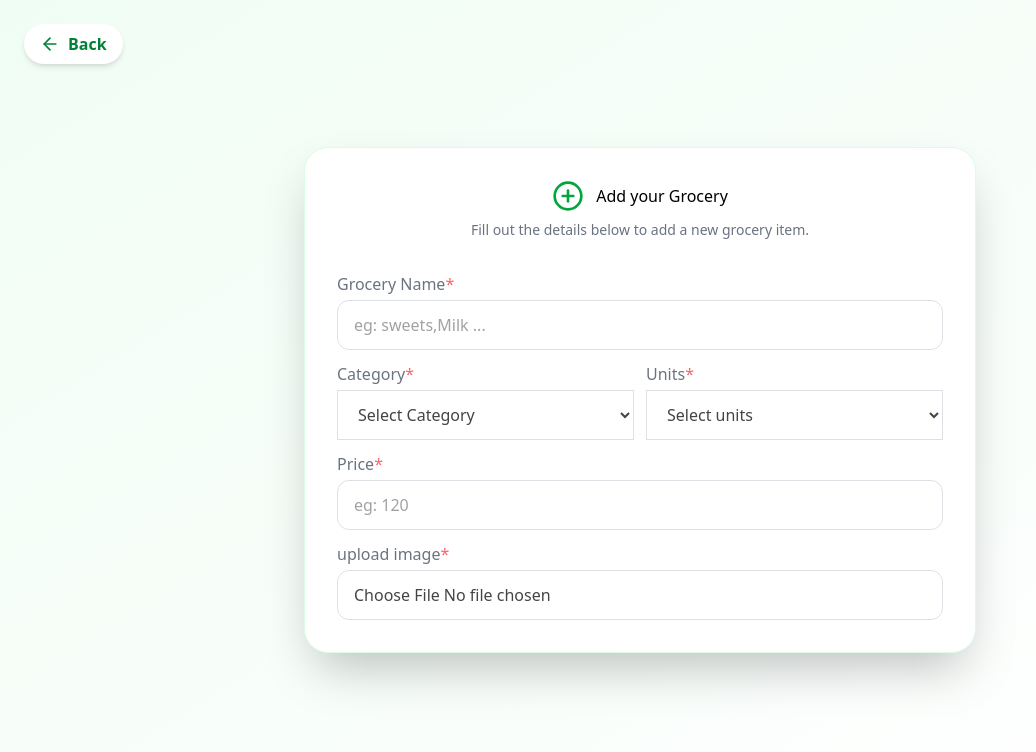
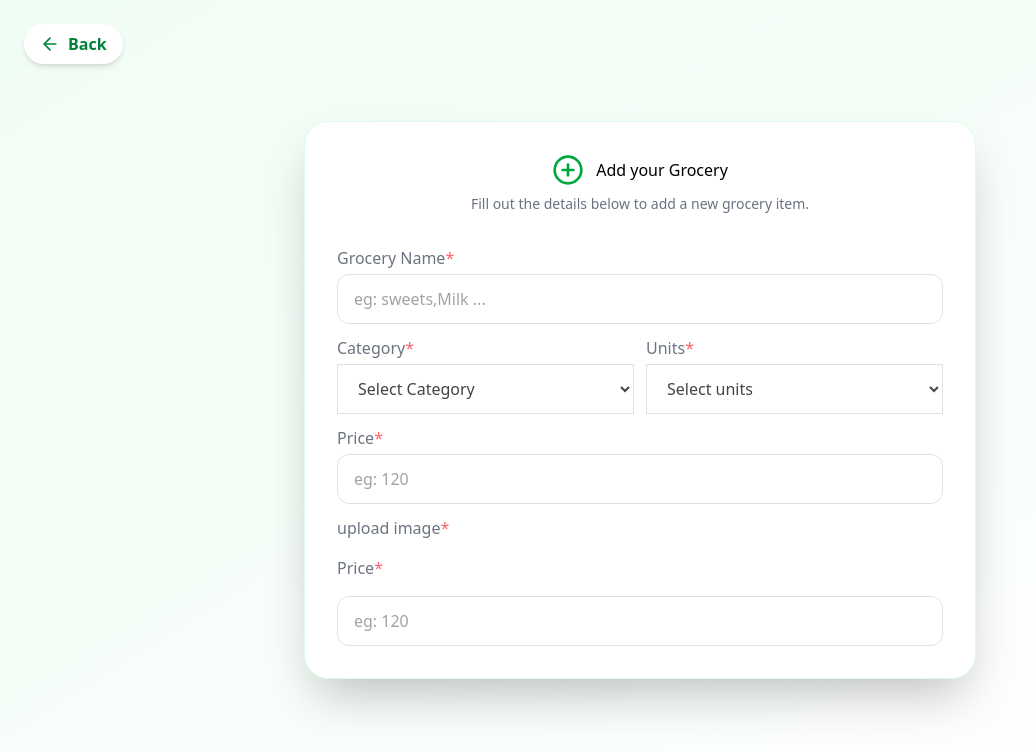
Before and after one commit to vishal-gawade-031/snap-cart, a Next.js app: page /admin/add-grocery in a window 1280 px wide. Shown: the top 752 px of the page, without its empty margins (0-1036 px from the left). Built offline with nearby package versions, Linux system fonts and the light colour scheme.

Commit message:
add image

```diff
--- a/src/app/admin/add-grocery/page.tsx
+++ b/src/app/admin/add-grocery/page.tsx
@@ -26,7 +26,7 @@ const AddGrocery = () => {
      const [price,setPrice]=useState("");
     const [preview,setPreview]=useState<string | null>();
     const [backendImage,setBackendImage]=useState<Blob | null>()
-
+//IMg
  const handleImageChange = (e: React.ChangeEvent<HTMLInputElement>) => {
   const files = e.target.files
   if (!files || files.length === 0) return
@@ -108,18 +108,28 @@ const AddGrocery = () => {
                     />
                         </div>
 
-                                     <div >
+                                     <div className='flex flex-col sm:flex-row items-center gap-5' >
                     <label htmlFor='image' className='block text-gray-700 font-medium mb-1'>upload image
                         <span className='text-red-500'>*</span>
                     </label>
-                    <input type="file" id='name' placeholder='product Img' className='w-full border border-gray-300
-                    rounded-xl px-4 py-3 outline-none focus:ring-2 focus:ring-green-400 transition-all'
+                    <input type="file" id='name' hidden
                     onChange={handleImageChange}
-
                     />
                     {preview && <Image src={preview}  width={100} height={100} alt='image'
                     className='rounded-xl shadow-md border border-gray-200 object-cover'/>}
                         </div>
+
+                           <label htmlFor='name' className='block text-gray-700 font-medium mb-1'>Price
+                        <span className='text-red-500'>*</span>
+                    </label>
+                    <input type="text" id='name' placeholder='eg: 120' className='w-full border border-gray-300
+                    rounded-xl px-4 py-3 outline-none focus:ring-2 focus:ring-green-400 transition-all'
+                    onChange={(e)=>setPrice(e.target.value)}
+                    value={price}
+                    />
+
+
+
                 </form>
             </motion.div>
     </div>
```
